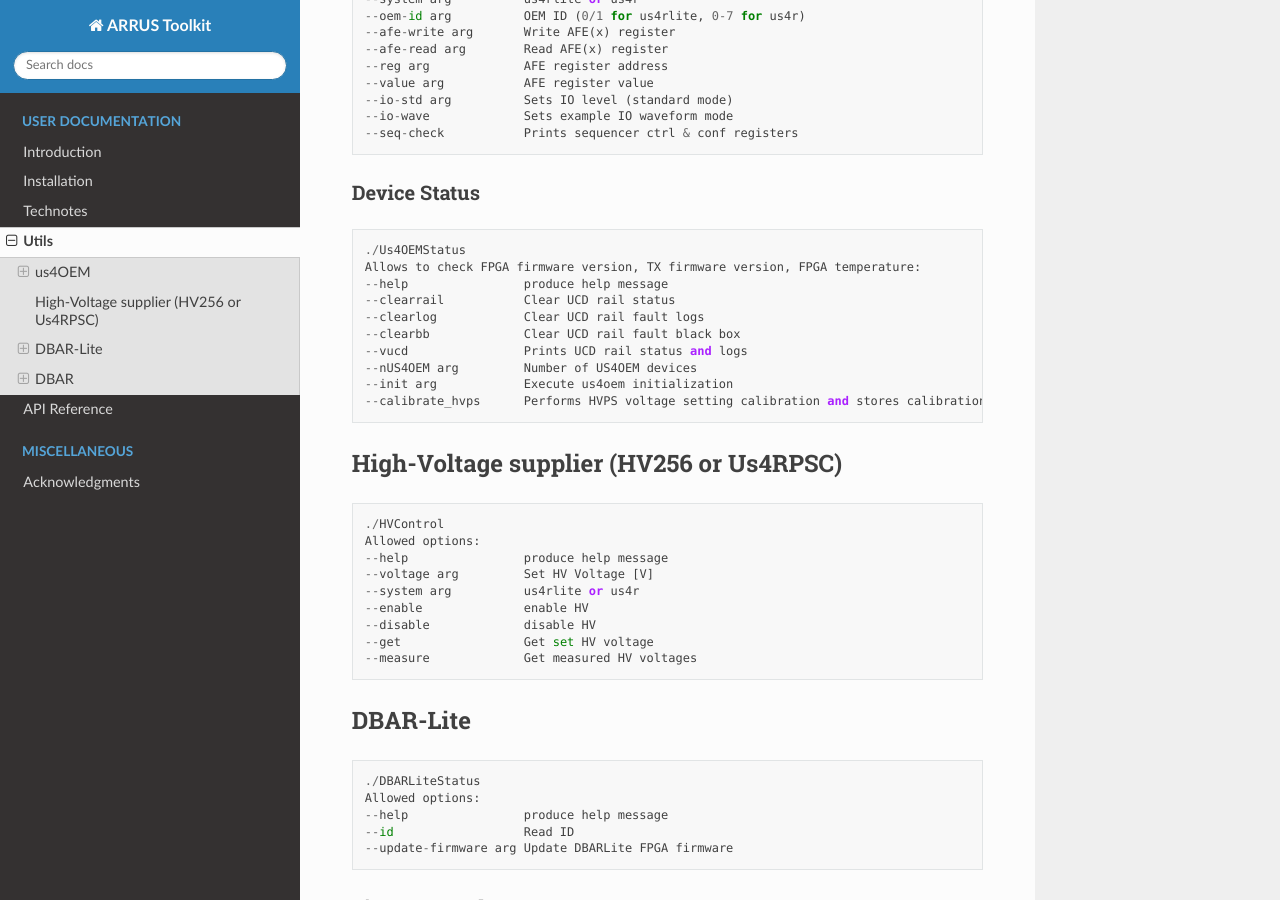
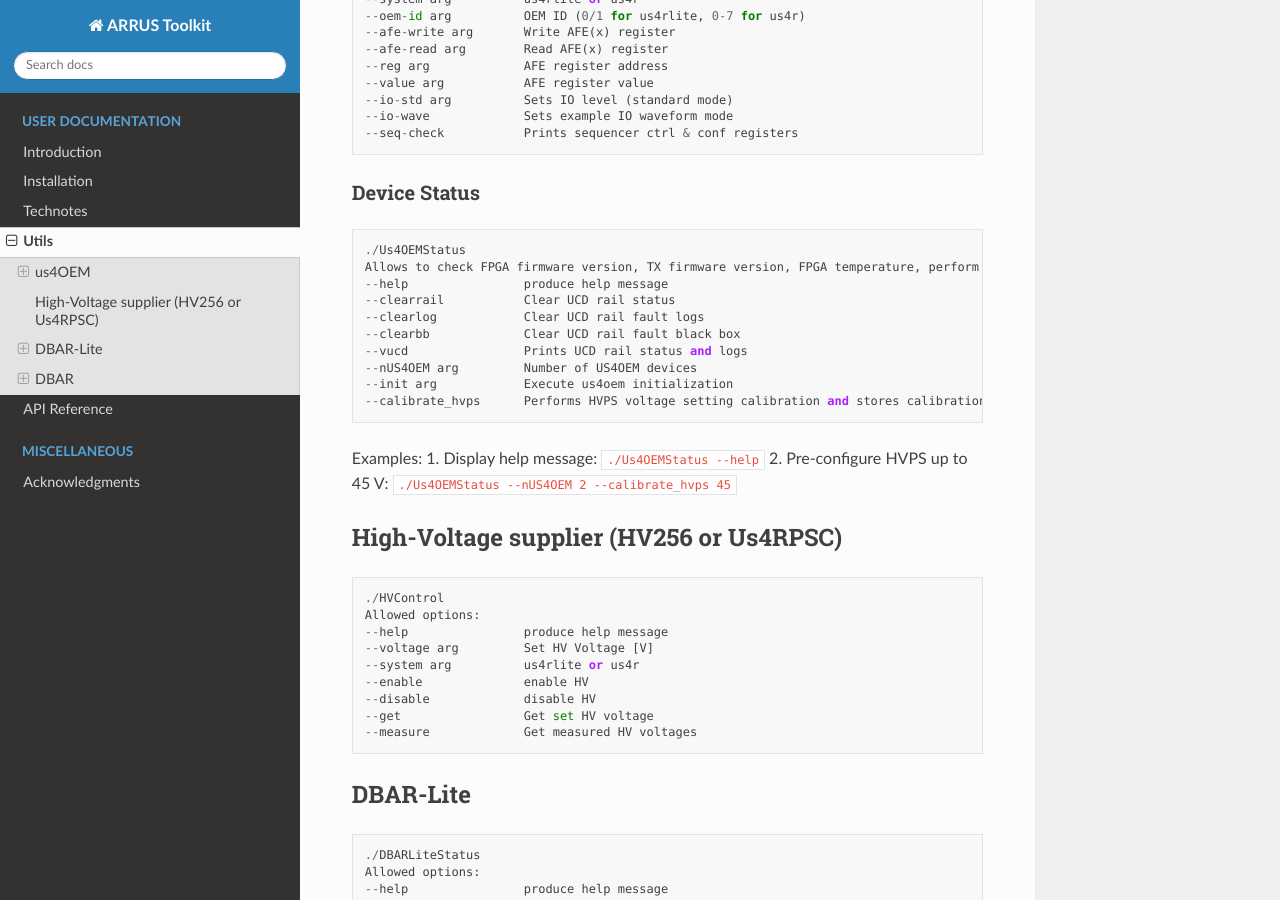
Before and after one commit to us4useu/arrus-toolkit, a Sphinx documentation site: the page built from docs/content/utils.rst, in a window 1280 px wide and 900 px high, scrolled down 876 px. Built offline with Sphinx 7.4.7 and the Read the Docs theme 3.1.0, drawn with Linux system fonts in a browser that asks for light colours.

```diff
--- a/docs/content/utils.rst
+++ b/docs/content/utils.rst
@@ -53,7 +53,7 @@ Device Status
 ::
 
     ./Us4OEMStatus
-    Allows to check FPGA firmware version, TX firmware version, FPGA temperature:
+    Allows to check FPGA firmware version, TX firmware version, FPGA temperature, perform HVPS coefficients pre-calculation:
     --help                produce help message
     --clearrail           Clear UCD rail status
     --clearlog            Clear UCD rail fault logs
@@ -61,7 +61,11 @@ Device Status
     --vucd                Prints UCD rail status and logs
     --nUS4OEM arg         Number of US4OEM devices
     --init arg            Execute us4oem initialization
-    --calibrate_hvps      Performs HVPS voltage setting calibration and stores calibration vector in OEM+ flash memory (Since ARRUS 0.13.0)
+    --calibrate_hvps      Performs HVPS voltage setting calibration and stores calibration vector in OEM+ flash memory (Since ARRUS 0.13.0). Optionally, this parameter allows specifying the maximum voltage up to which the calibration should be performed; by default, it is set to 90 [V].
+
+Examples:
+1. Display help message: ``./Us4OEMStatus --help``
+2. Pre-configure HVPS up to 45 V: ``./Us4OEMStatus --nUS4OEM 2 --calibrate_hvps 45``
 
 High-Voltage supplier (HV256 or Us4RPSC)
 ========================================
```
